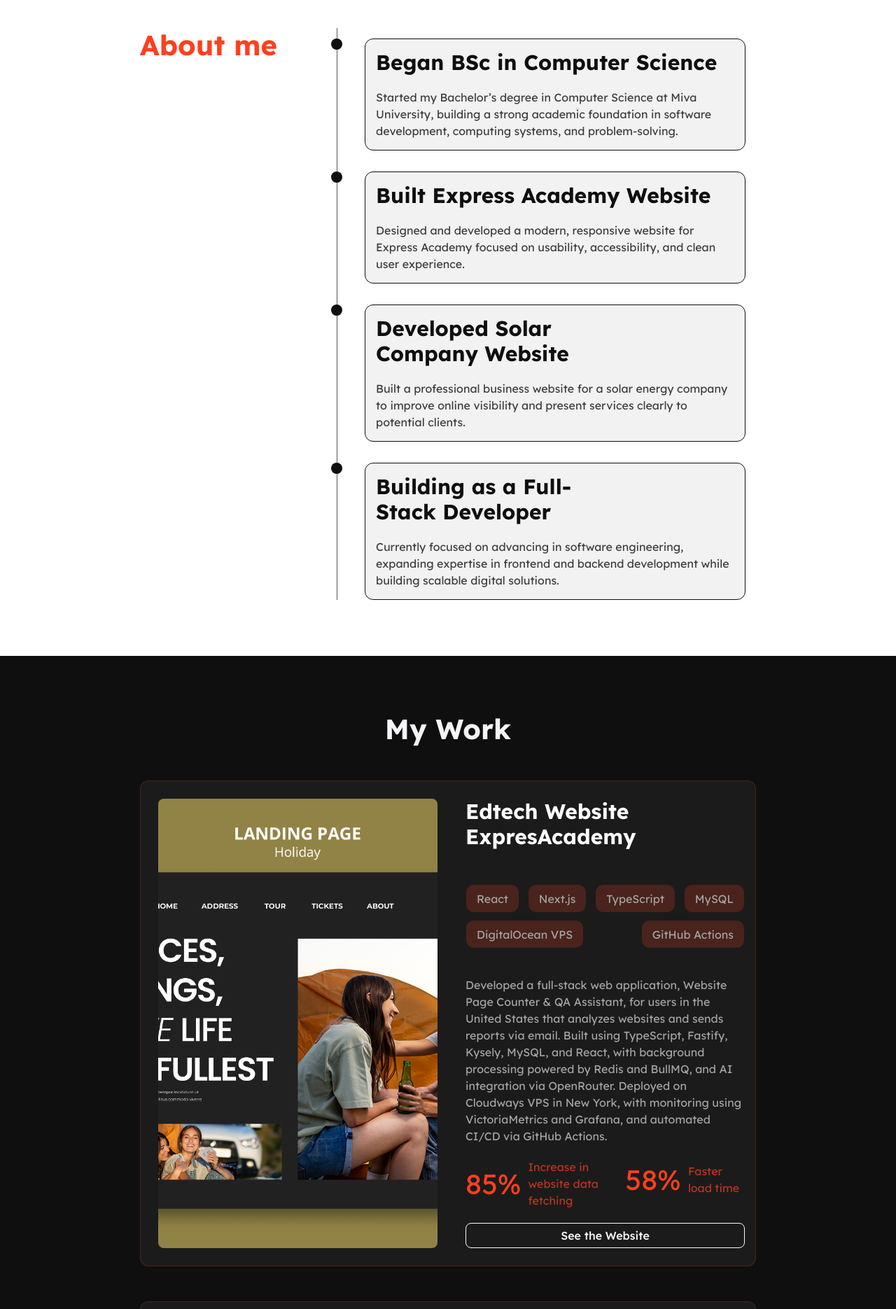
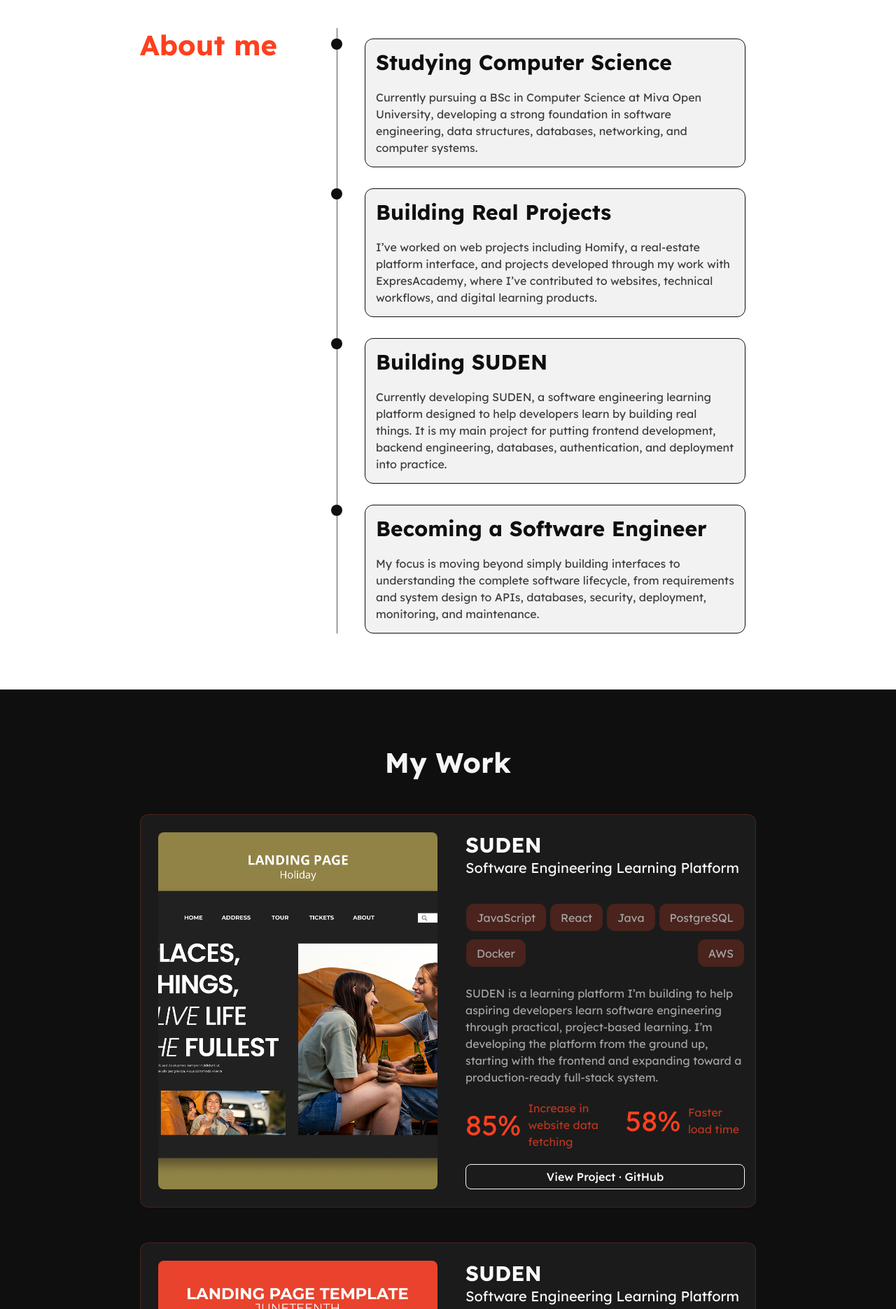
Before and after one commit to DivineIsaiah/Portfolio, a website built with Vite: page index.html in a window 1280 px wide. Shown: the part 840-2710 px from the top of the page at 70% size. Built offline with nearby package versions, Linux system fonts and the light colour scheme.

Commit message:
design bug fix

```diff
--- a/index.html
+++ b/index.html
@@ -83,9 +83,9 @@
                             <span class="journey__dot"></span>
                         </div>
                         <div class="journey__content">
-                            <h3 class="journey__heading">Began BSc in Computer Science</h3>
+                            <h3 class="journey__heading">Studying Computer Science</h3>
                             <p class="journey__text">
-                                Started my Bachelor’s degree in Computer Science at Miva University, building a strong academic foundation in software development, computing systems, and problem-solving.
+                                Currently pursuing a BSc in Computer Science at Miva Open University, developing a strong foundation in software engineering, data structures, databases, networking, and computer systems.
                             </p>
                         </div>
                     </div>
@@ -95,8 +95,8 @@
                             <span class="journey__dot"></span>
                         </div>
                         <div class="journey__content">
-                            <h3 class="journey__heading">Built Express Academy Website</h3>
-                            <p class="journey__text">Designed and developed a modern, responsive website for Express Academy focused on usability, accessibility, and clean user experience.</p>
+                            <h3 class="journey__heading">Building Real Projects</h3>
+                            <p class="journey__text">I’ve worked on web projects including Homify, a real-estate platform interface, and projects developed through my work with ExpresAcademy, where I’ve contributed to websites, technical workflows, and digital learning products.</p>
                         </div>
                     </div>
 
@@ -105,8 +105,8 @@
                             <span class="journey__dot"></span>
                         </div>
                         <div class="journey__content">
-                            <h3 class="journey__heading">Developed Solar Company Website</h3>
-                            <p class="journey__text">Built a professional business website for a solar energy company to improve online visibility and present services clearly to potential clients.</p>
+                            <h3 class="journey__heading">Building SUDEN</h3>
+                            <p class="journey__text">Currently developing SUDEN, a software engineering learning platform designed to help developers learn by building real things. It is my main project for putting frontend development, backend engineering, databases, authentication, and deployment into practice.</p>
                         </div>
                     </div>
 
@@ -115,8 +115,8 @@
                             <span class="journey__dot"></span>
                         </div>
                         <div class="journey__content">
-                            <h3 class="journey__heading">Building as a Full-Stack Developer</h3>
-                            <p class="journey__text">Currently focused on advancing in software engineering, expanding expertise in frontend and backend development while building scalable digital solutions.</p>
+                            <h3 class="journey__heading">Becoming a Software Engineer</h3>
+                            <p class="journey__text">My focus is moving beyond simply building interfaces to understanding the complete software lifecycle, from requirements and system design to APIs, databases, security, deployment, monitoring, and maintenance.</p>
                         </div>
                     </div>
 
@@ -137,18 +137,25 @@
 
                         <div class="project__content">
                             <div class="project__content-text">
-                                <h2 class="project__title">Edtech Website ExpresAcademy</h2>
+
+                                <div class="project__cnt">
+                                    <h2 class="project__title">SUDEN</h2>
+                                    <p class="project__type">Software Engineering Learning Platform</p>
+                                </div>
+
+
+
                                 <div class="project__stack">
+                                    <span class="project__stack-item">JavaScript</span>
                                     <span class="project__stack-item">React</span>
-                                    <span class="project__stack-item">Next.js</span>
-                                    <span class="project__stack-item">TypeScript</span>
-                                    <span class="project__stack-item">MySQL</span>
-                                    <span class="project__stack-item">DigitalOcean VPS</span>
-                                    <span class="project__stack-item">GitHub Actions</span>
+                                    <span class="project__stack-item">Java</span>
+                                    <span class="project__stack-item">PostgreSQL</span>
+                                    <span class="project__stack-item">Docker</span>
+                                    <span class="project__stack-item">AWS</span>
                                 </div>
 
                                 <p class="project__description">
-                                    Developed a full-stack web application, Website Page Counter & QA Assistant, for users in the United States that analyzes websites and sends reports via email. Built using TypeScript, Fastify, Kysely, MySQL, and React, with background processing powered by Redis and BullMQ, and AI integration via OpenRouter. Deployed on Cloudways VPS in New York, with monitoring using VictoriaMetrics and Grafana, and automated CI/CD via GitHub Actions.
+                                    SUDEN is a learning platform I’m building to help aspiring developers learn software engineering through practical, project-based learning. I’m developing the platform from the ground up, starting with the frontend and expanding toward a production-ready full-stack system.
                                 </p>
                             </div>
 
@@ -166,8 +173,8 @@
                                 </div>
 
                                 <div class="project__cta">
-                                    <a class="project__link" href="">
-                                        See the Website
+                                    <a class="project__link" href="https://github.com/DivineIsaiah/Suden.git" target="_blank">
+                                        View Project · GitHub
                                     </a>
                                 </div>
                             </div>
@@ -181,7 +188,12 @@
 
                         <div class="project__content">
                             <div class="project__content-text">
-                                <h2 class="project__title">Edtech Website ExpresAcademy</h2>
+
+                                <div class="project__cnt">
+                                    <h2 class="project__title">SUDEN</h2>
+                                    <p class="project__type">Software Engineering Learning Platform</p>
+                                </div>
+
                                 <div class="project__stack">
                                     <span class="project__stack-item">React</span>
                                     <span class="project__stack-item">Next.js</span>
@@ -225,7 +237,12 @@
 
                         <div class="project__content">
                             <div class="project__content-text">
-                                <h2 class="project__title">Edtech Website ExpresAcademy</h2>
+
+                                <div class="project__cnt">
+                                    <h2 class="project__title">SUDEN</h2>
+                                    <p class="project__type">Software Engineering Learning Platform</p>
+                                </div>
+
                                 <div class="project__stack">
                                     <span class="project__stack-item">React</span>
                                     <span class="project__stack-item">Next.js</span>
@@ -269,7 +286,12 @@
 
                         <div class="project__content">
                             <div class="project__content-text">
-                                <h2 class="project__title">Edtech Website ExpresAcademy</h2>
+
+                                <div class="project__cnt">
+                                    <h2 class="project__title">SUDEN</h2>
+                                    <p class="project__type">Software Engineering Learning Platform</p>
+                                </div>
+
                                 <div class="project__stack">
                                     <span class="project__stack-item">React</span>
                                     <span class="project__stack-item">Next.js</span>
--- a/src/css/abstract/variables.css
+++ b/src/css/abstract/variables.css
@@ -55,7 +55,7 @@
       --font-size-small: 1.2rem;
 
       --font-family-primary: Lexend;
-      --font-family-secondary: lexend;
+      --font-family-secondary: 'Lexend', Lora, Nunito Sans, Inter Tight, sans-serif;
 
       /* ============================================
          SPACING SCALE
--- a/src/css/pages/home.css
+++ b/src/css/pages/home.css
@@ -250,6 +250,20 @@
     background-color: hsl(var(--alt-bg-color));
     border: 1px solid hsl(var(--orange-bg)/0.2);
     border-radius: var(--border-radius-lg);
+    transition: all var(--transition-normal);
+}
+
+.project__card:hover{
+    border-color: hsl(var(--color-orange)/0.8)
+}
+
+.project__card:hover .project__title {
+    color: hsl(var(--color-orange))
+}
+
+.project__card:hover .project__stack-item{
+    background-color: hsl(var(--color-orange)/0.8);
+    color: hsl(var(--color-white)/0.8);
 }
 
 .project__img-box{
@@ -283,13 +297,20 @@
     display: flex;
     flex-direction: column;
     justify-content: flex-start;
-    gap: var(--flex-gap-col);
+    gap: var(--spacing-7);
 }
 
 .project__title{
     color: hsl(var(--light-text));
     font-size: var(--font-size-section-header);
+    transition: all var(--transition-normal);
 }
+
+.project__type{
+    color: hsl(var(--light-text));
+    font-size: var(--font-size-sub-header);
+}
+
 
 .project__stack{
     display: flex;
@@ -306,6 +327,7 @@
     border: 1px solid hsl(var(--alt-bg-color));
     border-radius: var(--border-radius-lg);
     margin-top: var(--spacing-4);
+    transition: all var(--transition-normal);
 }
 
 
@@ -570,24 +592,24 @@
 
 }
 
-.tools__nav-link{
+.tools__nav-link {
     padding: var(--button-padding-y) var(--button-padding-x);
-    color: hsl(var(--light-text)/0.5);
+    color: hsl(var(--light-text) / 0.5);
     background: none;
-    border: 1px solid hsl(var(--orange-bg)/0.1);
+    border: 1px solid hsl(var(--orange-bg) / 0.1);
     border-radius: var(--border-radius-lg);
     transition: all var(--transition-normal);
 }
 
-.tools__nav-link:hover{
-    color: hsl(var(--light-text)/0.9);
-    border: 1px solid hsl(var(--light-text)/0.5);
+.tools__nav-link:hover {
+    color: hsl(var(--light-text) / 0.9);
+    border-color: hsl(var(--light-text) / 0.5);
 }
 
-.tools__nav-link.is-active{
+.tools__nav-link.is-active {
     background: hsl(var(--orange-bg));
     color: hsl(var(--light-text));
-    border: none;
+    border-color: hsl(var(--orange-bg));
 }
 
 .tools__category{
--- a/src/js/tools.js
+++ b/src/js/tools.js
@@ -1,3 +1,4 @@
+
 export function initToolsSection() {
     const navLinks = document.querySelectorAll('.tools__nav-link');
     const categories = document.querySelectorAll('.tools__category');
@@ -9,17 +10,35 @@ export function initToolsSection() {
     navLinks.forEach(link => {
         link.addEventListener('click', (e) => {
             e.preventDefault();
-            const targetId = link.getAttribute('href').slice(1);
 
-            categories.forEach(cat => {
-                cat.classList.toggle('is-active', cat.id === targetId);
+            const href = link.getAttribute('href');
+
+            if (!href || !href.startsWith('#')) {
+                return;
+            }
+
+            const targetId = href.slice(1);
+
+            categories.forEach(category => {
+                category.classList.toggle(
+                    'is-active',
+                    category.id === targetId
+                );
             });
 
-            navLinks.forEach(l => l.classList.toggle('is-active', l === link));
+            navLinks.forEach(navLink => {
+                navLink.classList.toggle(
+                    'is-active',
+                    navLink === link
+                );
+            });
         });
     });
 
-    const defaultLink = document.querySelector('.tools__nav-link[href="#frontend"]');
+    const defaultLink = document.querySelector(
+        '.tools__nav-link[href="#frontend"]'
+    );
+
     if (defaultLink) {
         defaultLink.click();
     }
```
